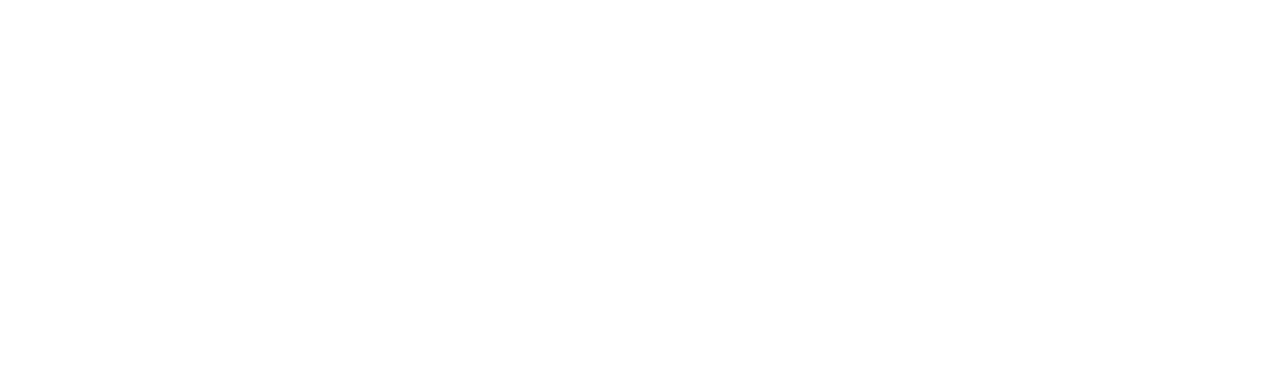
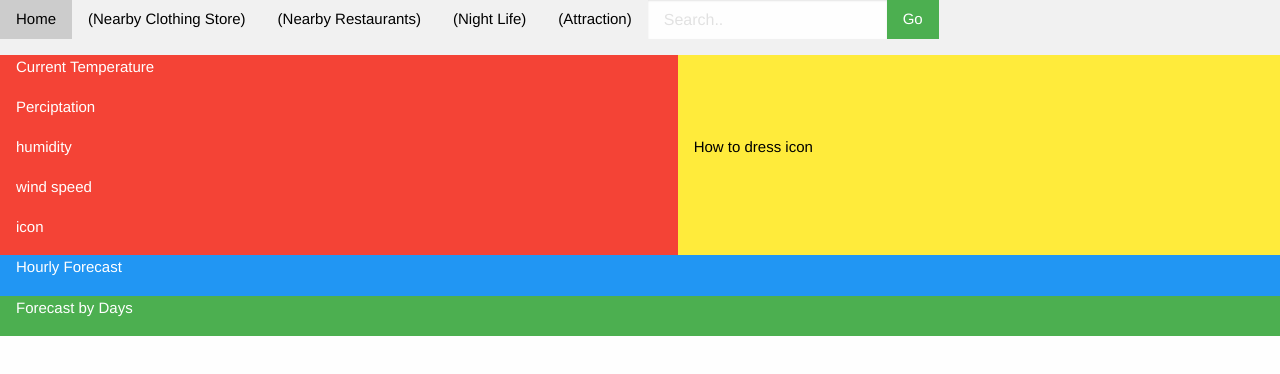
Before and after one commit to Q-Jones92/Style-With-My-Weather-App, a plain HTML site: page Assets/index.html in a window 1280 px wide. Drawn offline with nearby package versions, Linux system fonts and the light colour scheme.

Commit message:
updated main page

```diff
--- a/Assets/index.html
+++ b/Assets/index.html
@@ -3,13 +3,68 @@
 <head>
     <meta charset="UTF-8">
     <meta name="viewport" content="width=device-width, initial-scale=1.0">
+    <link rel="stylesheet" href="https://www.w3schools.com/w3css/4/w3.css">
+
+    <!-- Foundations  -->
+    <!-- Compressed CSS -->
+<link rel="stylesheet" href="https://cdn.jsdelivr.net/npm/foundation-sites@6.6.3/dist/css/foundation.min.css" integrity="sha256-ogmFxjqiTMnZhxCqVmcqTvjfe1Y/ec4WaRj/aQPvn+I=" crossorigin="anonymous">
+<!-- Compressed JavaScript -->
+<script src="https://cdn.jsdelivr.net/npm/foundation-sites@6.6.3/dist/js/foundation.min.js" integrity="sha256-pRF3zifJRA9jXGv++b06qwtSqX1byFQOLjqa2PTEb2o=" crossorigin="anonymous"></script>
     <title>Weather and More </title>
 </head>
 
 <body>
 
+    <div class="w3-bar w3-light-grey">
+        <a href="index.html" class="w3-bar-item w3-button">Home</a>
+        <a href="clothing.html" class="w3-bar-item w3-button">(Nearby Clothing Store) </a>
+        <a href="#" class="w3-bar-item w3-button">(Nearby Restaurants) </a>
+        <a href="#" class="w3-bar-item w3-button">(Night Life) </a>
+        <a href="#" class="w3-bar-item w3-button">(Attraction) </a>
 
 
+
+
+        <input type="text" class="w3-bar-item w3-input" placeholder="Search..">
+        <a href="#" class="w3-bar-item w3-button w3-green">Go</a>
+      </div>
+
+
+      <div class="w3-cell-row">
+        <div class="w3-container w3-red w3-cell w3-cell-top">
+          <p>Current Temperature </p>
+          <p>Perciptation </p>
+          <p>humidity</p>
+          <p>wind speed </p>
+
+
+          <p>icon</p>
+          <p></p>
+        </div>
+        <div class="w3-container w3-yellow w3-cell w3-cell-middle">
+          <p>How to dress icon</p>
+        </div>
+
+      </div>
+
+
+      <div class="w3-container w3-blue">
+        <p>Hourly Forecast</p>
+      </div>
+
+      <div class="w3-container w3-green">
+        <p>Forecast by Days</p>
+      </div>
+
+
+      <!-- foundation-float.min.css: Compressed CSS with legacy Float Grid -->
+<link rel="stylesheet" href="https://cdn.jsdelivr.net/npm/foundation-sites@6.6.3/dist/css/foundation-float.min.css" integrity="sha256-4ldVyEvC86/kae2IBWw+eJrTiwNEbUUTmN0zkP4luL4=" crossorigin="anonymous">
+
+<!-- foundation-prototype.min.css: Compressed CSS with prototyping classes -->
+<link rel="stylesheet" href="https://cdn.jsdelivr.net/npm/foundation-sites@6.6.3/dist/css/foundation-prototype.min.css" integrity="sha256-BiKflOunI0SIxlTOOUCQ0HgwXrRrRwBkIYppEllPIok=" crossorigin="anonymous">
+
+<!-- foundation-rtl.min.css: Compressed CSS with right-to-left reading direction -->
+<link rel="stylesheet" href="https://cdn.jsdelivr.net/npm/foundation-sites@6.6.3/dist/css/foundation-rtl.min.css" integrity="sha256-F+9Ns8Z/1ZISonBbojH743hsmF3x3AlQdJEeD8DhQsE=" crossorigin="anonymous">
 
     <script src= "script.js"></script>
 </body>
```
Also changed, not shown: Assets/clothing.html (added, +25 -0 lines), 2 other files.
